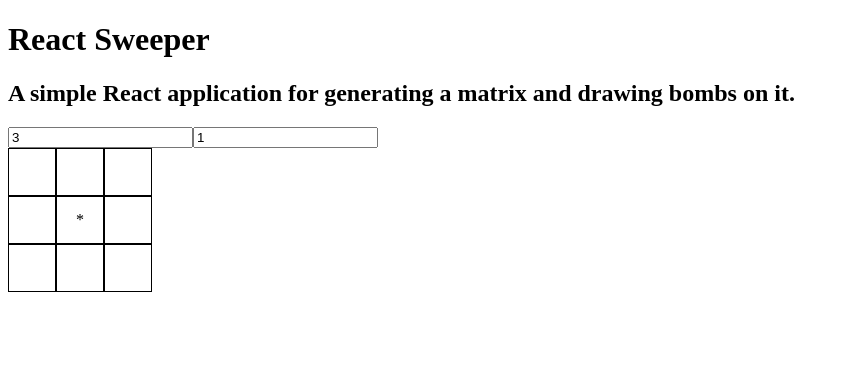
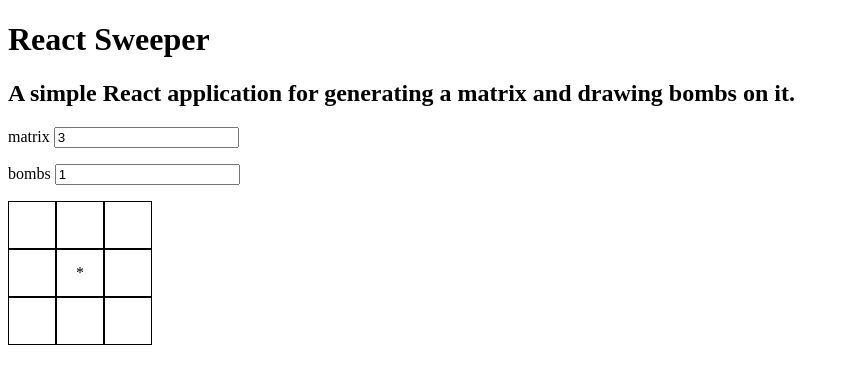
Before and after one commit to bergrz/react-sweeper, a React (Vite) app: page / in a window 1280 px wide. Shown: the top 384 px of the page, without its empty margins (0-849 px from the left). Built offline with nearby package versions, Linux system fonts and the light colour scheme.

Commit message:
feat: Add styling

```diff
--- a/src/components/Controls/index.tsx
+++ b/src/components/Controls/index.tsx
@@ -3,6 +3,7 @@ import { z } from "zod";
 import { zodResolver } from "@hookform/resolvers/zod";
 import { config } from "../../config";
 import { TBoardState, TSetBoardState } from "../../types";
+import { Box } from "@mui/material";
 const matrixConfig = config.controls.matrix;
 
 const validationSchema = z
@@ -31,19 +32,27 @@ export const Controls = ({ setBoardState }: TSetBoardState) => {
   };
 
   return (
+    <Box sx={{ mb: 2 }}>
       <form onChange={handleSubmit(onSubmit)}>
+        <Box sx={{ mb: 2 }}>
+          <label htmlFor="matrixSize">matrix </label>
           <input
             type="number"
             defaultValue="3"
             {...register("matrixSize", { valueAsNumber: true })}
           />
-      {errors.matrixSize && <span>{errors.matrixSize.message}</span>}
+          {errors.matrixSize && <span> {errors.matrixSize.message}</span>}
+        </Box>
+        <Box>
+          <label htmlFor="bombsAmount">bombs </label>
           <input
             type="number"
             defaultValue="1"
             {...register("bombsAmount", { valueAsNumber: true })}
           />
-      {errors.bombsAmount && <span>{errors.bombsAmount.message}</span>}
+          {errors.bombsAmount && <span> {errors.bombsAmount.message}</span>}
+        </Box>
       </form>
+    </Box>
   );
 };
```
Lines whose indentation alone changed are shown as unchanged.
